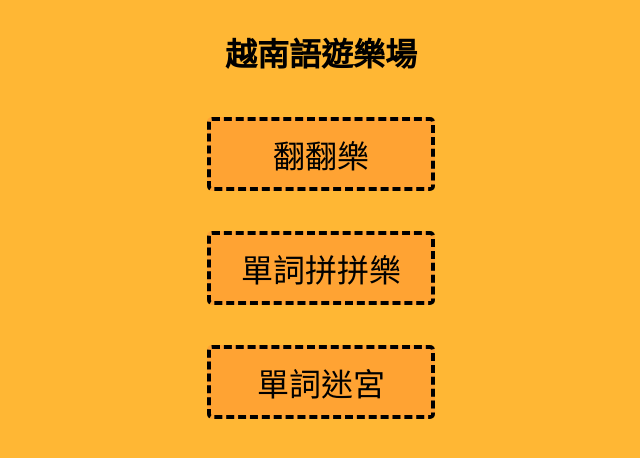
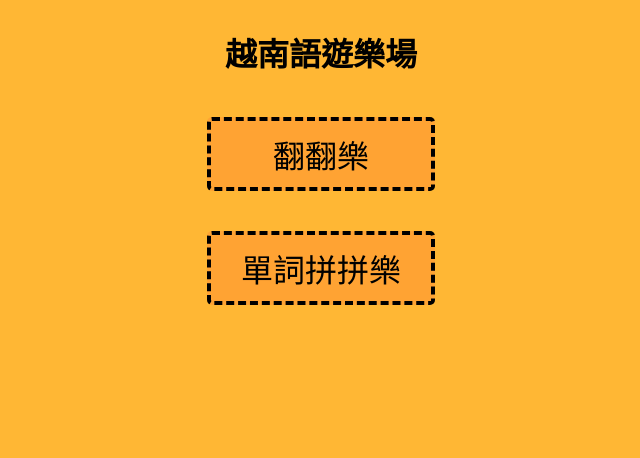
Before and after one commit to junyou1998/edu-mini-game, a plain HTML site: page index.html in a window 1280 px wide. Shown: the whole page, without its empty margins (319-959 px from the left). Drawn offline with Linux system fonts and the light colour scheme.

Commit message:
hide maze gmae

```diff
--- a/index.html
+++ b/index.html
@@ -41,7 +41,7 @@
     <h1>越南語遊樂場</h1>
     <a href="./filpcard/index.html">翻翻樂</a>
     <a href="./word-arrange/index.html">單詞拼拼樂</a>
-    <a href="./maze/index.html">單詞迷宮</a>
+    <!-- <a href="./maze/index.html">單詞迷宮</a> -->
     <!-- <a href="./match game.html">配對遊戲</a> -->
 </body>
 </html>
```
